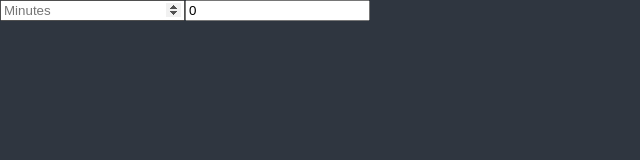
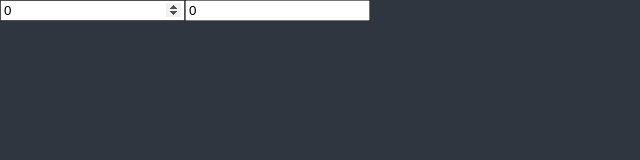
Before and after one commit to ng-lee/react-masterclass-2021-part-3, a React (Create React App) app: page / in a window 1280 px wide. Shown: the top 160 px of the page, without its empty margins (0-640 px from the left). Built offline with nearby package versions, Linux system fonts and the light colour scheme.

Commit message:
usage of set selector

```diff
--- a/src/App.tsx
+++ b/src/App.tsx
@@ -63,16 +63,29 @@ body {
 
 function App() {
   const [minutes, setMinutes] = useRecoilState(minuteState);
-  const hours = useRecoilValue(hourSelector);
+  const [hours, setHours] = useRecoilState(hourSelector);
   const onChangeMinutes = (event: React.FormEvent<HTMLInputElement>) => {
-    setMinutes(+event.currentTarget.value);
+    setMinutes(Number(event.currentTarget.value));
+  };
+  const onChangeHours = (event: React.FormEvent<HTMLInputElement>) => {
+    setHours(Number(event.currentTarget.value));
   };
   return (
     <>
       <GlobalStyle />
       <div>
-        <input onChange={onChangeMinutes} type="number" placeholder="Minutes" />
-        <input value={hours + ""} type="number" placeholder="Hours" />
+        <input
+          onChange={onChangeMinutes}
+          value={minutes}
+          type="number"
+          placeholder="Minutes"
+        />
+        <input
+          onChange={onChangeHours}
+          value={hours}
+          type="number"
+          placeholder="Hours"
+        />
       </div>
     </>
   );
--- a/src/atoms.tsx
+++ b/src/atoms.tsx
@@ -5,10 +5,14 @@ export const minuteState = atom({
   default: 0,
 });
 
-export const hourSelector = selector({
+export const hourSelector = selector<number>({
   key: "hours",
   get: ({ get }) => {
     const minutes = get(minuteState);
     return minutes / 60;
   },
+  set: ({ set }, newValue) => {
+    const minutes = Number(newValue) * 60;
+    set(minuteState, minutes);
+  },
 });
```
